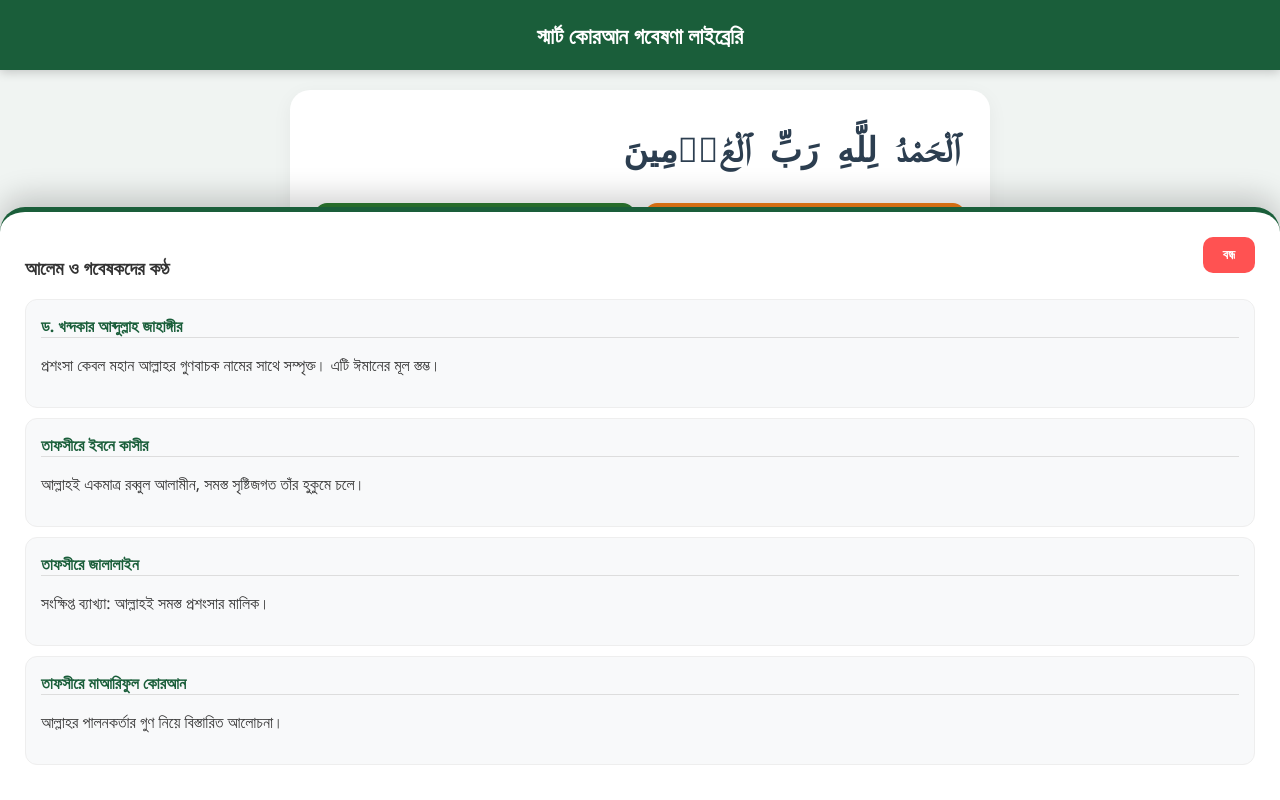
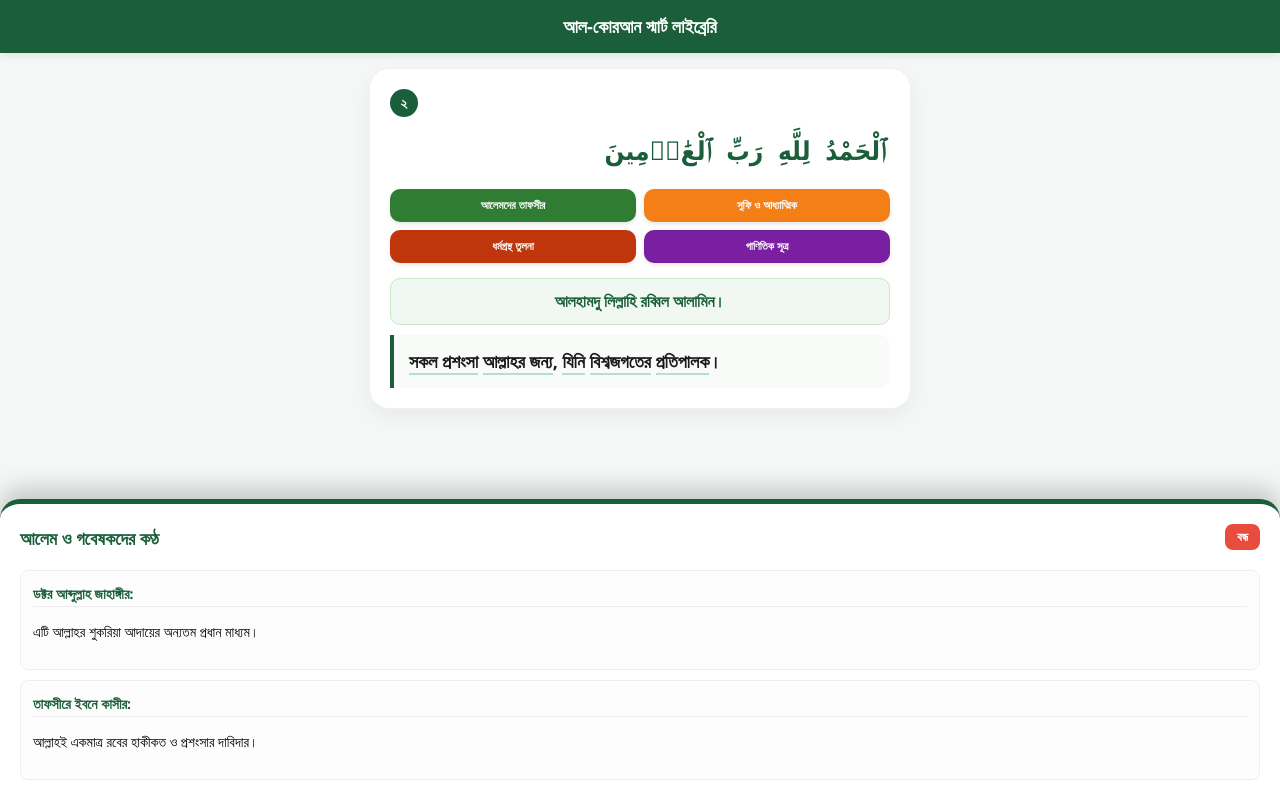
Before and after one commit to mosharrofkorem-boop/quran-project, a plain HTML site: page surah-fatiha.html in a window 1280 px wide. Both pictures are taken after a click on the button "আলেমদের তাফসীর". Drawn offline with Linux system fonts and the light colour scheme.

Commit message:
Update surah-fatiha.html

```diff
--- a/surah-fatiha.html
+++ b/surah-fatiha.html
@@ -3,120 +3,141 @@
 <head>
     <meta charset="UTF-8">
     <meta name="viewport" content="width=device-width, initial-scale=1.0">
-    <title>স্মার্ট কোরআন গবেষণা আর্কাইভ</title>
+    <title>আল-কোরআন স্মার্ট রিসার্চ লাইব্রেরি</title>
     <style>
-        :root { --primary: #1a5e3a; --sufi: #f57f17; --dhormo: #bf360c; --bg: #f0f4f2; }
-        body { font-family: 'Segoe UI', Arial, sans-serif; margin: 0; background: var(--bg); color: #333; padding-bottom: 100px; }
-        .header { background: var(--primary); color: white; padding: 20px; text-align: center; font-size: 22px; font-weight: bold; position: sticky; top: 0; z-index: 100; box-shadow: 0 2px 10px rgba(0,0,0,0.2); }
+        :root { --primary: #1a5e3a; --sufi: #f57f17; --dhormo: #bf360c; --bg: #f4f7f6; }
+        body { font-family: 'Segoe UI', Tahoma, Geneva, Verdana, sans-serif; margin: 0; background: var(--bg); line-height: 1.6; padding-bottom: 50px; }
 
-        .verse-card { background: white; max-width: 650px; margin: 20px auto; padding: 25px; border-radius: 20px; box-shadow: 0 5px 20px rgba(0,0,0,0.05); }
-        .arabic { font-size: 34px; text-align: right; direction: rtl; line-height: 2; font-weight: bold; color: #2c3e50; margin-bottom: 20px; }
-        .arabic span { cursor: pointer; transition: 0.3s; padding: 0 5px; }
-        .arabic span:hover { color: var(--primary); background: #e8f5e9; border-radius: 8px; }
+        .nav { background: var(--primary); color: white; padding: 12px; text-align: center; font-weight: bold; font-size: 18px; box-shadow: 0 2px 8px rgba(0,0,0,0.1); }
 
-        .btn-grid { display: grid; grid-template-columns: 1fr 1fr; gap: 10px; margin-bottom: 20px; }
-        .btn { padding: 12px; border: none; border-radius: 12px; font-weight: bold; cursor: pointer; font-size: 13px; transition: 0.3s; color: white; }
+        .card { background: white; border-radius: 20px; padding: 20px; margin: 15px auto; max-width: 500px; box-shadow: 0 8px 20px rgba(0,0,0,0.05); border: 1px solid #eef2f1; }
+        .verse-no { display: inline-block; background: var(--primary); color: white; border-radius: 50%; width: 28px; height: 28px; text-align: center; font-size: 14px; line-height: 28px; font-weight: bold; margin-bottom: 10px; }
+
+        /* আরবি ছোট ও মার্জিত */
+        .arabic { font-size: 26px; text-align: right; direction: rtl; line-height: 1.8; color: #2c3e50; font-weight: bold; margin-bottom: 15px; }
+        .arabic span { cursor: pointer; padding: 0 4px; border-radius: 5px; transition: 0.3s; color: var(--primary); }
+        .arabic span:hover { background: #e8f5e9; }
+
+        /* স্মার্ট বাটন গ্রিড */
+        .btn-grid { display: grid; grid-template-columns: 1fr 1fr; gap: 8px; margin: 15px 0; }
+        .btn { padding: 10px; border: none; border-radius: 10px; font-weight: bold; cursor: pointer; font-size: 11px; color: white; transition: 0.2s; box-shadow: 0 2px 4px rgba(0,0,0,0.1); }
         .btn-alem { background: #2e7d32; }
         .btn-sufi { background: #f57f17; }
-        .btn-tulona { background: #bf360c; }
+        .btn-faith { background: #bf360c; }
         .btn-math { background: #7b1fa2; }
+        .btn:active { transform: scale(0.95); }
 
-        .translation-box { border-left: 5px solid var(--primary); padding: 15px; background: #f9fbf9; border-radius: 0 15px 15px 0; margin-top: 15px; }
-        .bn-text { font-size: 20px; font-weight: 800; line-height: 1.8; }
-        .bn-text span { cursor: pointer; border-bottom: 2px solid #ddd; }
+        /* উচ্চারণ বক্স */
+        .pronunciation-box {
+            font-size: 16px; color: #1a5e3a; font-weight: bold; margin: 10px 0;
+            border: 1px solid #c8e6c9; padding: 10px; background: #f1f8f1;
+            border-radius: 10px; text-align: center; cursor: pointer;
+        }
 
-        /* পপ-আপ ডিজাইন */
-        #popup { position: fixed; bottom: 0; left: 0; right: 0; background: white; border-top: 5px solid var(--primary); border-radius: 25px 25px 0 0; padding: 25px; display: none; z-index: 1000; max-height: 80vh; overflow-y: auto; box-shadow: 0 -10px 30px rgba(0,0,0,0.2); }
-        .close-btn { background: #ff5252; color: white; border: none; padding: 10px 20px; border-radius: 10px; float: right; font-weight: bold; cursor: pointer; }
-        .list-item { background: #f8f9fa; padding: 15px; margin-bottom: 10px; border-radius: 12px; border: 1px solid #eee; }
-        .author-name { color: var(--primary); font-weight: bold; border-bottom: 1px solid #ddd; margin-bottom: 8px; display: block; }
+        /* বাংলা অনুবাদ */
+        .translation-box { background: #f9fbf9; border-left: 4px solid var(--primary); padding: 12px 15px; border-radius: 0 10px 10px 0; }
+        .translation { font-size: 18px; color: #1a1a1a; font-weight: 800; line-height: 1.6; }
+        .translation span { cursor: pointer; border-bottom: 2px solid #b2dfdb; }
+
+        /* পপ-আপ তথ্য বক্স */
+        #info-box { position: fixed; bottom: 0; left: 0; right: 0; background: white; border-top: 5px solid var(--primary); padding: 20px; display: none; box-shadow: 0 -10px 25px rgba(0,0,0,0.2); z-index: 2000; border-radius: 20px 20px 0 0; max-height: 70vh; overflow-y: auto; }
+        .close-btn { float: right; background: #e74c3c; color: white; border: none; padding: 6px 12px; border-radius: 8px; cursor: pointer; font-weight: bold; font-size: 12px; }
+
+        .list-card { background: #fdfdfd; padding: 12px; border-radius: 8px; border: 1px solid #eee; margin-top: 10px; font-size: 14px; }
+        .author { color: var(--primary); font-weight: bold; border-bottom: 1px solid #eee; margin-bottom: 4px; display: block; }
     </style>
 </head>
 <body>
 
-<div class="header">স্মার্ট কোরআন গবেষণা লাইব্রেরি</div>
+<div class="nav">আল-কোরআন স্মার্ট লাইব্রেরি</div>
 
-<div class="verse-card">
+<div class="card">
+    <div class="verse-no">২</div>
+
     <div class="arabic">
-        <span onclick="showAr('ٱلْحَمْدُ', 'হ-ম-দ', 'যাবতীয় প্রশংসা ও কৃতজ্ঞতা।')">ٱلْحَمْدُ</span>
-        <span onclick="showAr('لِلَّهِ', 'আল্লাহ', 'সৃষ্টিকর্তার নাম।')">لِلَّهِ</span>
-        <span onclick="showAr('رَبِّ', 'র-ব-ব', 'লালনকর্তা ও মালিক।')">رَبِّ</span>
-        <span onclick="showAr('ٱلْعَٰلَمِينَ', 'আ-ল-ম', 'সৃষ্টিজগতসমূহ।')">ٱلْعَٰলَمِينَ</span>
+        <span onclick="showArDict('ٱلْحَمْدُ', 'হ-ম-দ', 'বিশেষ্য', 'যাবতীয় প্রশংসা।', '৩৮ বার')">ٱلْحَمْدُ</span>
+        <span onclick="showArDict('لِلَّهِ', 'আল্লাহ', 'নাম', 'আল্লাহর জন্য।', '২৬৯৯ বার')">لِلَّهِ</span>
+        <span onclick="showArDict('رَبِّ', 'র-ব-ব', 'কর্তা', 'লালনকর্তা।', '৯৭০ বার')">رَبِّ</span>
+        <span onclick="showArDict('ٱلْعَٰলَمِينَ', 'আ-ল-ম', 'বহুবচন', 'সৃষ্টিজগত।', '৭৩ বার')">ٱلْعَٰলَمِينَ</span>
     </div>
 
     <div class="btn-grid">
-        <button class="btn btn-alem" onclick="alemTafsir()">আলেমদের তাফসীর</button>
-        <button class="btn btn-sufi" onclick="sufiTafsir()">সুফিদের গবেষণা</button>
-        <button class="btn btn-tulona" onclick="otherFaiths()">ধর্মগ্রন্থ সমার্থক</button>
-        <button class="btn btn-math" onclick="mathMiracle()">গাণিতিক সূত্র</button>
+        <button class="btn btn-alem" onclick="showAlem()">আলেমদের তাফসীর</button>
+        <button class="btn btn-sufi" onclick="showSufi()">সুফি ও আধ্যাত্মিক</button>
+        <button class="btn btn-faith" onclick="showFaith()">ধর্মগ্রন্থ তুলনা</button>
+        <button class="btn btn-math" onclick="showMath()">গাণিতিক সূত্র</button>
+    </div>
+
+    <div class="pronunciation-box">
+        আলহামদু লিল্লাহি রব্বিল আলামিন।
     </div>
 
     <div class="translation-box">
-        <div class="bn-text">
-            <span onclick="showBn('সকল প্রশংসা', 'নাম পদ', 'স্তুতি ও গুণগান।')">সকল প্রশংসা</span>
-            <span onclick="showBn('আল্লাহর জন্য', 'নাম পদ', 'মাবুদের জন্য।')">আল্লাহর জন্য</span>,
-            <span onclick="showBn('যিনি', 'সর্বনাম', 'যে পরম সত্তা।')">যিনি</span>
-            <span onclick="showBn('বিশ্বজগতের', 'নাম পদ', 'সারা জাহান।')">বিশ্বজগতের</span>
-            <span onclick="showBn('প্রতিপালক', 'নাম পদ', 'পালনকর্তা।')">প্রতিপালক</span>।
+        <div class="translation">
+            <span onclick="showBnDict('সকল প্রশংসা', 'বিশেষ্য', 'স্তুতি, মহিমা।')">সকল প্রশংসা</span>
+            <span onclick="showBnDict('আল্লাহর জন্য', 'বিশেষ্য', 'মাবুদের জন্য।')">আল্লাহর জন্য</span>,
+            <span onclick="showBnDict('যিনি', 'সর্বনাম', 'যে পরম সত্তা।')">যিনি</span>
+            <span onclick="showBnDict('বিশ্বজগতের', 'বিশেষ্য', 'সারা জাহান।')">বিশ্বজগতের</span>
+            <span onclick="showBnDict('প্রতিপালক', 'বিশেষ্য', 'পালনকর্তা।')">প্রতিপালক</span>।
         </div>
     </div>
 </div>
 
-<div id="popup">
-    <button class="close-btn" onclick="closePopup()">বন্ধ</button>
-    <h3 id="pop-title">গবেষণা</h3>
-    <div id="pop-content"></div>
+<div id="info-box">
+    <button class="close-btn" onclick="closeBox()">বন্ধ</button>
+    <h3 id="box-title" style="color: var(--primary); margin-top: 0; font-size: 18px;"></h3>
+    <div id="box-content"></div>
 </div>
 
 <script>
-    function openPopup(title, content) {
-        document.getElementById('popup').style.display = 'block';
-        document.getElementById('pop-title').innerText = title;
-        document.getElementById('pop-content').innerHTML = content;
+    function showPopup(title, content) {
+        document.getElementById('info-box').style.display = 'block';
+        document.getElementById('box-title').innerText = title;
+        document.getElementById('box-content').innerHTML = content;
     }
 
-    // আলেমদের তাফসীর তালিকা
-    function alemTafsir() {
+    function showAlem() {
         let list = `
-            <div class="list-item"><span class="author-name">ড. খন্দকার আব্দুল্লাহ জাহাঙ্গীর</span><p>প্রশংসা কেবল মহান আল্লাহর গুণবাচক নামের সাথে সম্পৃক্ত। এটি ঈমানের মূল স্তম্ভ।</p></div>
-            <div class="list-item"><span class="author-name">তাফসীরে ইবনে কাসীর</span><p>আল্লাহই একমাত্র রব্বুল আলামীন, সমস্ত সৃষ্টিজগত তাঁর হুকুমে চলে।</p></div>
-            <div class="list-item"><span class="author-name">তাফসীরে জালালাইন</span><p>সংক্ষিপ্ত ব্যাখ্যা: আল্লাহই সমস্ত প্রশংসার মালিক।</p></div>
-            <div class="list-item"><span class="author-name">তাফসীরে মাআরিফুল কোরআন</span><p>আল্লাহর পালনকর্তার গুণ নিয়ে বিস্তারিত আলোচনা।</p></div>
+            <div class="list-card"><span class="author">ডক্টর আব্দুল্লাহ জাহাঙ্গীর:</span><p>এটি আল্লাহর শুকরিয়া আদায়ের অন্যতম প্রধান মাধ্যম।</p></div>
+            <div class="list-card"><span class="author">তাফসীরে ইবনে কাসীর:</span><p>আল্লাহই একমাত্র রবের হাকীকত ও প্রশংসার দাবিদার।</p></div>
         `;
-        openPopup("আলেম ও গবেষকদের কণ্ঠ", list);
+        showPopup("আলেম ও গবেষকদের কণ্ঠ", list);
     }
 
-    // সুফিদের তাফসীর তালিকা
-    function sufiTafsir() {
+    function showSufi() {
         let list = `
-            <div class="list-item"><span class="author-name">আল সুরেশ্বরী রচিত কোরআনুল মাজীদ</span><p>সৃষ্টির প্রতিটি অণু-পরমাণুতে রবের কুদরত ও মহিমা প্রকাশিত। (সংগ্রহ চলছে)</p></div>
-            <div class="list-item"><span class="author-name">সদর উদ্দিন চিশতী রচিত 'কোরআন দর্শন'</span><p>কোরআনের আধ্যাত্মিক ও দার্শনিক ব্যাখ্যা। (সংগ্রহ চলছে)</p></div>
-            <div class="list-item"><span class="author-name">ইবনুল আরাবী (ফুতুহাত/ফুসুস)</span><p>প্রশংসা মানে স্রষ্টা ও সৃষ্টির অদ্বৈত রহস্য উপলব্ধি করা।</p></div>
-            <div class="list-item"><span class="author-name">দেওয়ানবাগী রচিত গ্রন্থ</span><p>আধ্যাত্মিক ও মারেফতি নূরের আলোতে কোরআনের ব্যাখ্যা। (সংগ্রহ চলছে)</p></div>
-            <div class="list-item"><span class="author-name">তাফসীরে রুহুল বায়ান</span><p>সুফিদের প্রিয় আধ্যাত্মিক ব্যাখ্যা।</p></div>
+            <div class="list-card"><span class="author">আল সুরেশ্বরী (কোরআনুল মাজীদ):</span><p>(সংগ্রহ চলছে...)</p></div>
+            <div class="list-card"><span class="author">সদর উদ্দিন চিশতী (কোরআন দর্শন):</span><p>আধ্যাত্মিক নূরে কোরআন দর্শন।</p></div>
+            <div class="list-card"><span class="author">ইবনুল আরাবী (ফুতুহাত):</span><p>সৃষ্টির প্রতিটি দর্পণে স্রষ্টার প্রশংসা।</p></div>
+            <div class="list-card"><span class="author">দেওয়ানবাগী রচিত গ্রন্থ:</span><p>মারেফতের আলোকে ব্যাখ্যা।</p></div>
         `;
-        openPopup("সুফি ও আধ্যাত্মিক কণ্ঠ", list);
+        showPopup("সুফি ও আধ্যাত্মিক কণ্ঠ", list);
     }
 
-    // অন্যান্য ধর্মগ্রন্থ সমার্থক
-    function otherFaiths() {
+    function showFaith() {
         let list = `
-            <div class="list-item"><span class="author-name">শ্রীমদ্ভগবদ্গীতা</span><p>সর্বলোক মহেশ্বরং... (তিনিই সকল জগতের পরম ঈশ্বর)।</p></div>
-            <div class="list-item"><span class="author-name">ত্রিপিটক</span><p>জগতের পালন ও কল্যাণের মূল তত্ত্ব। (সংগ্রহ চলছে)</p></div>
-            <div class="list-item"><span class="author-name">গুরু গ্রন্থ সাহেব</span><p>এক ওঙ্কার (স্রষ্টা এক ও অদ্বিতীয়)।</p></div>
-            <div class="list-item"><span class="author-name">রামায়ণ ও মহাভারত</span><p>পরমেশ্বরের গুণগান ও বিশ্বস্রষ্টার বর্ণনা।</p></div>
+            <div class="list-card"><span class="author">গীতা / ত্রিপিটক / গুরুগ্রন্থ:</span><p>বিশ্বস্রষ্টার প্রশংসা ও পালনের সমার্থক বাণী।</p></div>
+            <div class="list-card"><span class="author">রামায়ণ ও মহাভারত:</span><p>ঈশ্বরীয় স্তুতির বিভিন্ন রূপ।</p></div>
         `;
-        openPopup("অন্যান্য ধর্মগ্রন্থের সমার্থক রূপ", list);
+        showPopup("ধর্মগ্রন্থ সমার্থক রূপ", list);
     }
 
-    function mathMiracle() {
-        openPopup("গাণিতিক মিরাকল", `<div class="list-item"><b>শব্দ সংখ্যা:</b> ৪টি<br><b>বর্ণ সংখ্যা:</b> ১৮টি<br>বিন্যাস: গাণিতিক ছন্দে আল্লাহর প্রশংসার নিখুঁত চিত্র।</div>`);
+    function showMath() {
+        showPopup("গাণিতিক মিরাকল", `<div class="list-card">শব্দ ৪টি, অক্ষর ১৮টি। গাণিতিক ভারসাম্যপূর্ণ বিন্যাস।</div>`);
     }
 
-    function showAr(word, root, mean) { openPopup("আরবি বিশ্লেষণ: "+word, `<div class="list-item"><b>মূল ধাতু:</b> ${root}<br><b>অর্থ:</b> ${mean}</div>`); }
-    function showBn(word, type, mean) { openPopup(word, `<div class="list-item"><b>ধরণ:</b> ${type}<br><b>ডিকশনারি অর্থ:</b> ${mean}</div>`); }
-    function closePopup() { document.getElementById('popup').style.display = 'none'; }
+    function showArDict(word, root, grammar, mean, count) {
+        let content = `<div class="list-card"><b>মূল ধাতু:</b> ${root}<br><b>ব্যাকরণ:</b> ${grammar}<br><b>অর্থ:</b> ${mean}<br><b>বারংবারতা:</b> ${count}</div>`;
+        showPopup("আরবি বিশ্লেষণ: " + word, content);
+    }
+
+    function showBnDict(word, type, mean) {
+        let content = `<div class="list-card"><b>ধরণ:</b> ${type}<br><b>অর্থ:</b> ${mean}</div>`;
+        showPopup(word, content);
+    }
+
+    function closeBox() { document.getElementById('info-box').style.display = 'none'; }
 </script>
 
 </body>
-    </html>
+</html>
```
